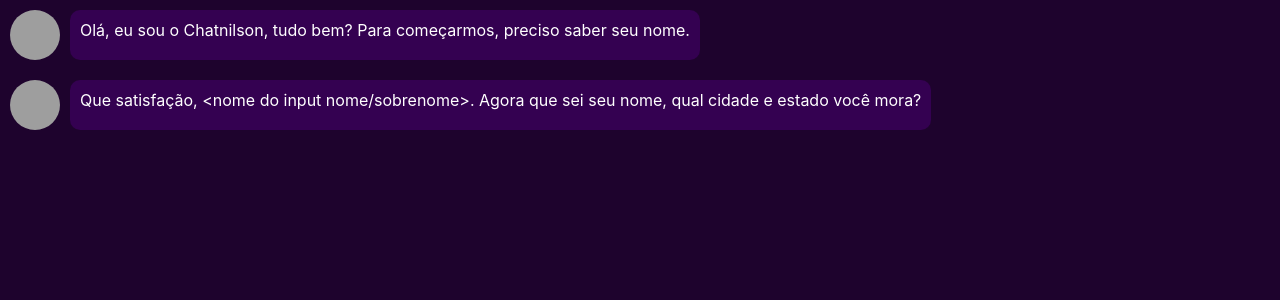
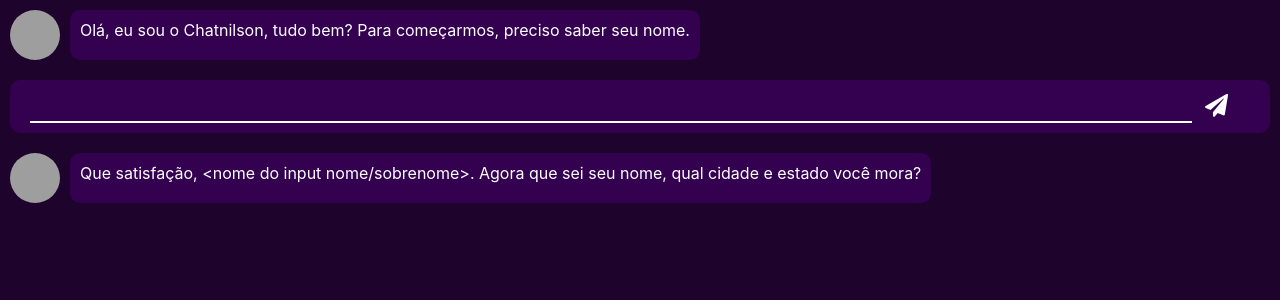
Before and after one commit to Raisess/frontend-test, a React (Create React App) app: page / in a window 1280 px wide. Shown: the top 300 px of the page. Built offline with nearby package versions, Linux system fonts and the light colour scheme; grey boxes are pictures that could not be loaded.

Commit message:
created message inpunt component

```diff
--- /dev/null
+++ b/src/components/MessageInput.tsx
@@ -0,0 +1,62 @@
+import { Formik } from "formik";
+
+import "./styles/message_bubble.css";
+import "./styles/message_input.css";
+
+interface IMessageInputProps {
+	propName:      string;
+	initialValue?: any;
+}
+
+export default function MessageInput({ propName, initialValue }: IMessageInputProps): JSX.Element {
+	return (
+		<div className="message-bubble">
+			<div className="message-bubble-msg-container">
+				<Formik
+					initialValues={{ [propName]: initialValue || "" }}
+					onSubmit={(values: any, { setSubmitting }: any): void => {
+						setTimeout(() => {
+							alert(JSON.stringify(values, null, 2));
+
+							setSubmitting(false);
+						}, 400);
+					}}
+				>
+					{
+						({
+							values,
+							errors,
+							touched,
+							handleChange,
+							handleBlur,
+							handleSubmit,
+							isSubmitting
+						}: any): JSX.Element => (
+							<form
+								className="message-form"
+								onSubmit={ handleSubmit }
+							>
+								<input
+									className="message-form-input"
+									type="text"
+									name={ propName }
+									onChange={ handleChange }
+									onBlur={ handleBlur }
+									value={ values.email }
+								/>
+								{ errors[propName] && touched[propName] && errors[propName] }
+								<button
+									className="message-form-submit"
+									type="submit"
+									disabled={ isSubmitting }
+								>
+									<i className="fa fa-paper-plane" aria-hidden="true" />
+								</button>
+							</form>
+						)
+					}
+				</Formik>
+			</div>
+		</div>
+	);
+}
--- /dev/null
+++ b/src/components/styles/message_input.css
@@ -0,0 +1,24 @@
+.message-form {
+	padding: 10px;
+	display: flex;
+	gap: 7px;
+}
+
+.message-form-input {
+	font-size: 18px;
+	padding: 5px;
+	width: 90vw;
+	background-color: transparent;
+	color: #fff;
+	border: solid 2px #fff;
+	border-top: none;
+	border-left: none;
+	border-right: none;
+}
+
+.message-form-submit {
+	background-color: transparent;
+	border: none;
+	color: #fff;
+	font-size: 23px;
+}
--- a/src/views/App.tsx
+++ b/src/views/App.tsx
@@ -1,4 +1,5 @@
 import MessageBubble from "../components/MessageBubble";
+import MessageInput from "../components/MessageInput";
 
 export default function App(): JSX.Element {
 	const profilePicture: string = "https://external-content.duckduckgo.com/iu/?u=https%3A%2F%2Fi.pinimg.com%2Foriginals%2Fbc%2Fef%2F82%2Fbcef822d03a9f16ea8e0b026476bf231.png&f=1&nofb=1";
@@ -7,7 +8,10 @@ export default function App(): JSX.Element {
     <div className="App">
 			<MessageBubble
 				profilePicture={ profilePicture }
-				message={"Olá, eu sou o Chatnilson, tudo bem? Para começarmos, preciso saber seu nome."}
+				message="Olá, eu sou o Chatnilson, tudo bem? Para começarmos, preciso saber seu nome."
+			/>
+			<MessageInput
+				propName="teste"
 			/>
 			<MessageBubble
 				profilePicture={ profilePicture }
```
